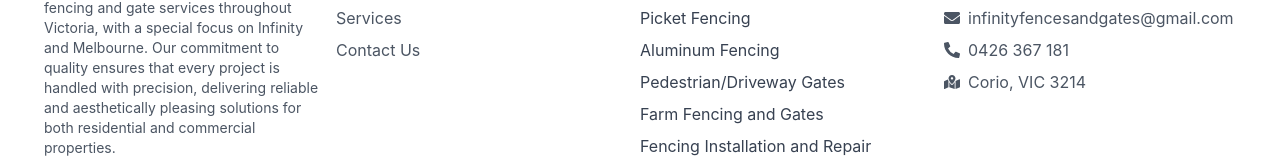
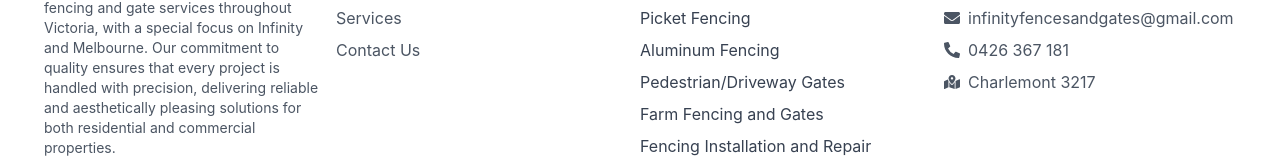
Before and after one commit to Adil3890/Infinity-Fences-And-Gates, a React (Create React App) app: page /service/installation-repair in a window 1280 px wide. Shown: the part 3161-3321 px from the top of the page. Built offline with nearby package versions, Linux system fonts and the light colour scheme.

Commit message:
Update Footer.jsx

```diff
--- a/src/components/Footer.jsx
+++ b/src/components/Footer.jsx
@@ -154,7 +154,7 @@
                 </li>
                 <li className="flex items-center space-x-2">
                   <FaMapMarkedAlt />
-                  <span>Corio, VIC 3214</span>
+                  <span>Charlemont 3217</span>
                 </li>
               </ul>
             </div>
```
